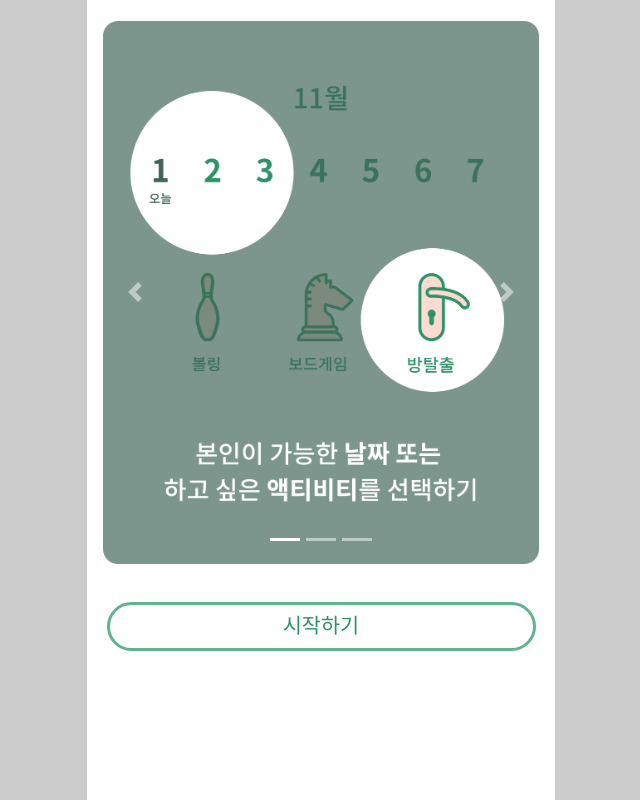
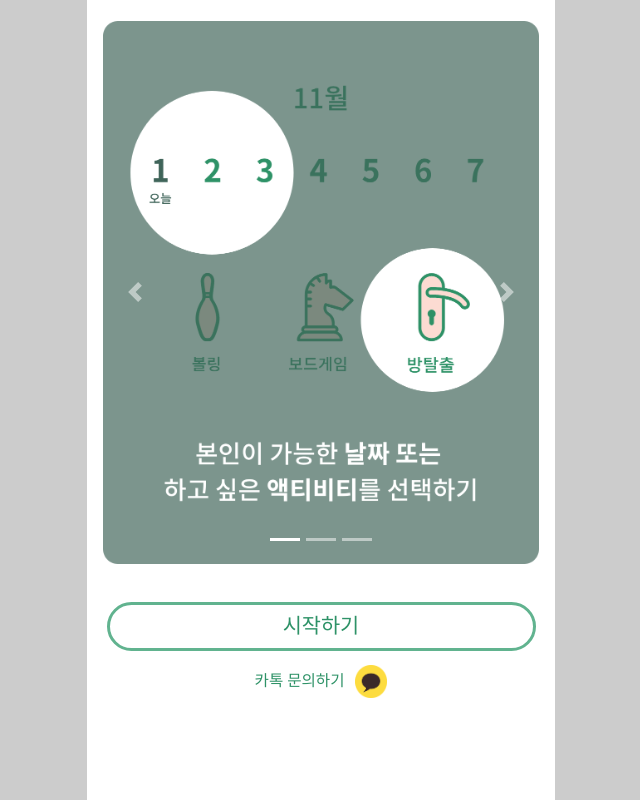
Before and after one commit to CEOS-Developers/veeto-cli, a Next.js app: page / in a window 1280 px wide. Shown: the part 326-1126 px from the top of the page, without its empty margins (319-959 px from the left). Built offline with nearby package versions, Linux system fonts and the light colour scheme.

Commit message:
카카오톡 채널 연결 버튼 추가

```diff
--- a/components/atoms/buttons/texts/start.jsx
+++ b/components/atoms/buttons/texts/start.jsx
@@ -20,7 +20,7 @@ const Wrapper = styled.div`
     height: 3.8rem;
     border-radius: 2rem;
     border: solid 3px #61b38f;
-    margin-bottom:11.5rem;
+    margin-bottom:1.1rem;
 `
 const Text = styled.div`
     font-family: NotoSansCJKkr;
--- /dev/null
+++ b/components/molecules/buttons/KakaoTalk.js
@@ -0,0 +1,41 @@
+import React, { useState, Component } from 'react';
+import styled from 'styled-components';
+import Link from 'next/link'
+
+const KakaoTalk = () => {
+    return(
+        <KakaoWrapper target="_blank" href="https://pf.kakao.com/_tTcQT" style={{textDecoration:'none'}}>
+            <KakaoLabel>카톡 문의하기</KakaoLabel>
+            <KakaoImg src={'/kakao.png'}/>
+        </KakaoWrapper>
+    );
+}
+
+export default KakaoTalk;
+
+const KakaoWrapper = styled.a`
+    display:flex;
+    flex-direction: row;
+    align-items:center;
+    margin-bottom:7.9rem;
+`
+
+const KakaoLabel = styled.div`
+    width: fit-contnet;
+    height: fit-content;
+    font-family: NotoSansCJKkr;
+    font-size: 1.2rem;
+    font-weight: normal;
+    font-stretch: normal;
+    font-style: normal;
+    line-height: 1.83;
+    letter-spacing: normal;
+    text-align: center;
+    color: #2e9267;
+    margin-right:0.8rem;
+`
+
+const KakaoImg = styled.img`
+    width:2.5rem;
+    height:2.5rem;
+`
--- a/components/organisms/MainExplanation.js
+++ b/components/organisms/MainExplanation.js
@@ -22,43 +22,6 @@ const MainExplanation = (props) => {
             <ServicePhrase3>
                 오직 세 단계로 당신의 인간관계를 비옥하게.
             </ServicePhrase3>
-            {!props.tutorial && (
-                        <RepresentativeImg src={'/representative.png'} style={{marginBottom:'2.9rem'}}/>
-                    )}
-
-
-            {/* {!props.isOpen && (
-                <>
-            <Text size={1.5625} weight={300} align={'center'} color={'#2e9267'} lineheight={1.47}>
-                    숫자를 선택해주세요.</Text>
-            <ActivitiesWrapper>
-                <ActivityWrapper>
-                    <Bowling></Bowling>
-                    <Text size={0.75} weight={'normal'} align={'center'} color={'#2e9267'} lineheight={1.47}>
-                        볼링</Text>
-                </ActivityWrapper>
-                <ActivityWrapper>
-                    <BoardGame></BoardGame>
-                    <Text size={0.75} weight={'normal'} align={'center'} color={'#2e9267'} lineheight={1.47}>
-                        보드게임</Text>
-                </ActivityWrapper>
-                <ActivityWrapper>
-                    <EscapeRoom></EscapeRoom>
-                    <Text size={0.75} weight={'normal'} align={'center'} color={'#2e9267'} lineheight={1.47} position={'relative'} right={0.85}>
-                        방탈출</Text>
-                </ActivityWrapper>
-            </ActivitiesWrapper>
-            </>)}
-            {props.isOpen && (
-                <>
-            <selectedActivitiyWrapper>
-                <ActivityWrapper>
-                    <Bowling></Bowling>
-                    <Text size={0.75} weight={'normal'} align={'center'} color={'#2e9267'} lineheight={1.47}>
-                        볼링</Text>
-                </ActivityWrapper>
-            </selectedActivitiyWrapper>
-            </>)} */}
         </MainExplanationWrapper>
     );
   }
--- a/package.json
+++ b/package.json
@@ -12,6 +12,7 @@
     "@material-ui/icons": "^4.5.1",
     "axios": "^0.19.0",
     "bootstrap": "^4.3.1",
+    "form-data": "^3.0.0",
     "next": "9.1.2",
     "react": "^16.11.0",
     "react-bootstrap": "^1.0.0-beta.14",
--- a/pages/index.js
+++ b/pages/index.js
@@ -5,6 +5,7 @@ import styled from 'styled-components';
 import MainExplanation from '../components/organisms/MainExplanation'
 import TutorialSlider from '../components/organisms/Tutorial';
 import Start from '../components/molecules/buttons/Start';
+import KakaoTalk from '../components/molecules/buttons/KakaoTalk';
 
 const Wrapper = styled.div`
     width: 100%;
@@ -33,6 +34,7 @@ const Home = () => {
       <MainExplanation tutorial={true} isOpen={isOpen}/>
       <TutorialSlider></TutorialSlider>
       <Start></Start>
+      <KakaoTalk></KakaoTalk>
       </Wrapper>
       </div>);
 }
--- a/pages/main.js
+++ b/pages/main.js
@@ -35,7 +35,7 @@ const Home = () => {
       </Head>
       <Wrapper>
       <PageHeader></PageHeader>
-      <MainExplanation isOpen={isOpen}/>
+      <MainExplanation />
       <LeavesSeparator style={{marginBottom:'2.2rem'}}></LeavesSeparator>
       <MainChooseMethod></MainChooseMethod>
       </Wrapper>
```
Also changed, not shown: components/templates/SignIn1.js (+34 -12 lines), public/kakao.png (added), 1 other file (tests, documents, lock files or other folders).
